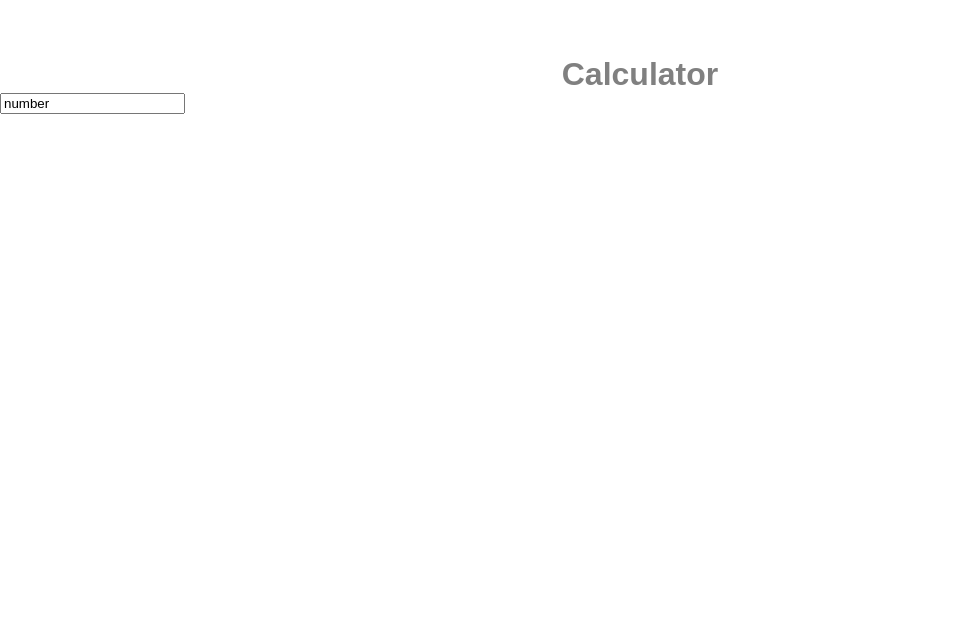
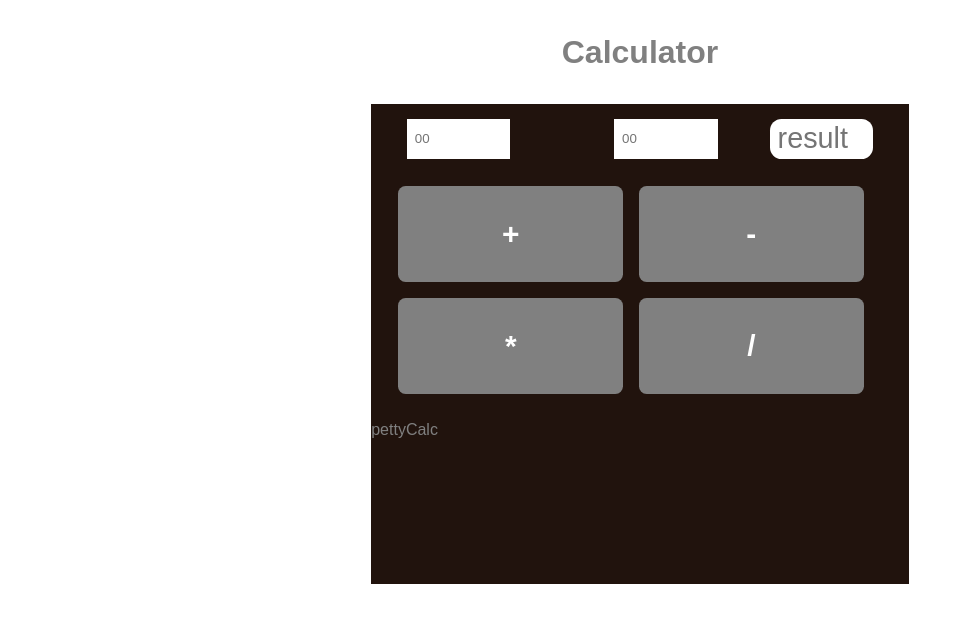
Before and after one commit to DevKay22/Calulator1, a plain HTML site: page index.html in a window 1280 px wide. Shown: the whole page, without its empty margins (0-972 px from the left). Drawn offline with Linux system fonts and the light colour scheme.

Commit message:
seccond trial

```diff
--- a/index.html
+++ b/index.html
@@ -7,17 +7,71 @@
     <link rel="stylesheet" href="style.css">
 </head>
 <body>
+
     <header>
         <h1>Calculator</h1>
     </header>
+    <section>
+        <main>
 
-    <main>
-        <form id="inp">
-            <input type="text" placeholder="00" id="inp" value="number">
-        </form>
+            <form id="inp">
+                <input type="text" class="input1" placeholder="00"   name="value1" id="inp1" required>
+                <div class="optor"><h2></h2></div>
+                <input type="text"  class="input2" placeholder="00"  name="value2" id="inp2" required>
+                <input type="text" placeholder="result"  name="result" id="inp3" readonly>
+            </form>
 
-    </main>
 
-    <script src="main.js"></script>
+            <div class="operatorsContainer">
+                <div class="operators1">
+                    <div>
+                        <h3>+</h3>
+                    </div>
+                    <div>
+                        <h3>-</h3>
+                    </div>
+                </div>
+
+
+                <div class="operators2">
+                    <div>
+                        <h3>*</h3>
+                    </div>
+                    <div>
+                        <h3>/</h3>
+                    </div>
+                </div>
+
+
+
+            </div>
+
+            <footer>
+                <p> pettyCalc</p>
+
+            </footer>
+
+
+        </main>
+
+
+
+    </section>
+
+
+
+    <script src="main.js">
+       var input1 = document.getElementsByClassName("input1").innerHTML;
+       var input2 = document.getElementsByClassName("input2").innerHTML;
+       var operator = document.getElementsByClassName("optor").innerHTML;
+
+       function add(x,y) {
+        var result = x + y;
+        return result;
+
+       }
+       add(input1, input2);
+
+    </script>
 </body>
 </html>
--- a/style.css
+++ b/style.css
@@ -2,11 +2,108 @@
     margin: 0;
     font-family: sans-serif;
     box-sizing: border-box;
+
 }
 
 header{
-    margin-top: 3.5em;
+    margin: 2.1em 0;
     text-align: center;
     color: grey;
     font-weight: 800;
+
 }
+
+section{
+    display: flex;
+    justify-content: center;
+    align-items: center;
+    color: #fff;
+}
+
+#inp3{
+    padding: 0.8rem;
+    font-size: 1.8rem;
+    border-radius: 0.4em;
+    border: none;
+    width: 1.9rem;
+    /* border: 1px solid red; */
+    margin-left: 0;
+}
+
+
+
+main{
+    /* border: 1px solid black; */
+    height: 60vh;
+    width: 42%;
+    background: #21130d;
+}
+
+.equals{
+    /* border: 1px solid red; */
+    width: 2.1rem;
+    margin-right: 0;
+}
+
+.equals h2{
+    /* width: 5.6rem; */
+    height: 2.6rem;
+    text-align: center;
+    margin-top: 0.2rem;
+}
+
+#inp{
+    height: 2.5rem;
+    /* border: 1px solid red; */
+    margin: 0 0.6rem;
+    display: flex;
+    justify-content: space-around;
+    margin-top: 0.9rem ;
+
+
+}
+
+#inp input{
+    width: 20%;
+    border: none;
+    outline: none;
+    padding-left: 0.5rem;
+    /* border: 1px solid red; */
+}
+
+.operatorsContainer{
+    /* border: 1px solid green; */
+    margin: 1.2rem;
+    height: 14rem;
+    display: flex;
+    flex-direction: column;
+    justify-content: space-between;
+
+}
+
+.operatorsContainer .operators1, .operatorsContainer .operators2{
+    /* border: 1px solid red; */
+    display: flex;
+    /* align-content: space-between; */
+    height: 8rem;
+
+}
+
+.operatorsContainer .operators1 div, .operatorsContainer .operators2 div{
+    /* border: 1px solid blue; */
+    width: 45%;
+    display: flex;
+    justify-content: center;
+    align-items: center;
+   font-size: 1.6em;
+   margin: 0.5rem;
+   background-color: gray ;
+   border-radius: 0.3em;
+
+
+}
+
+footer p{
+    color: gray;
+
+}
```
